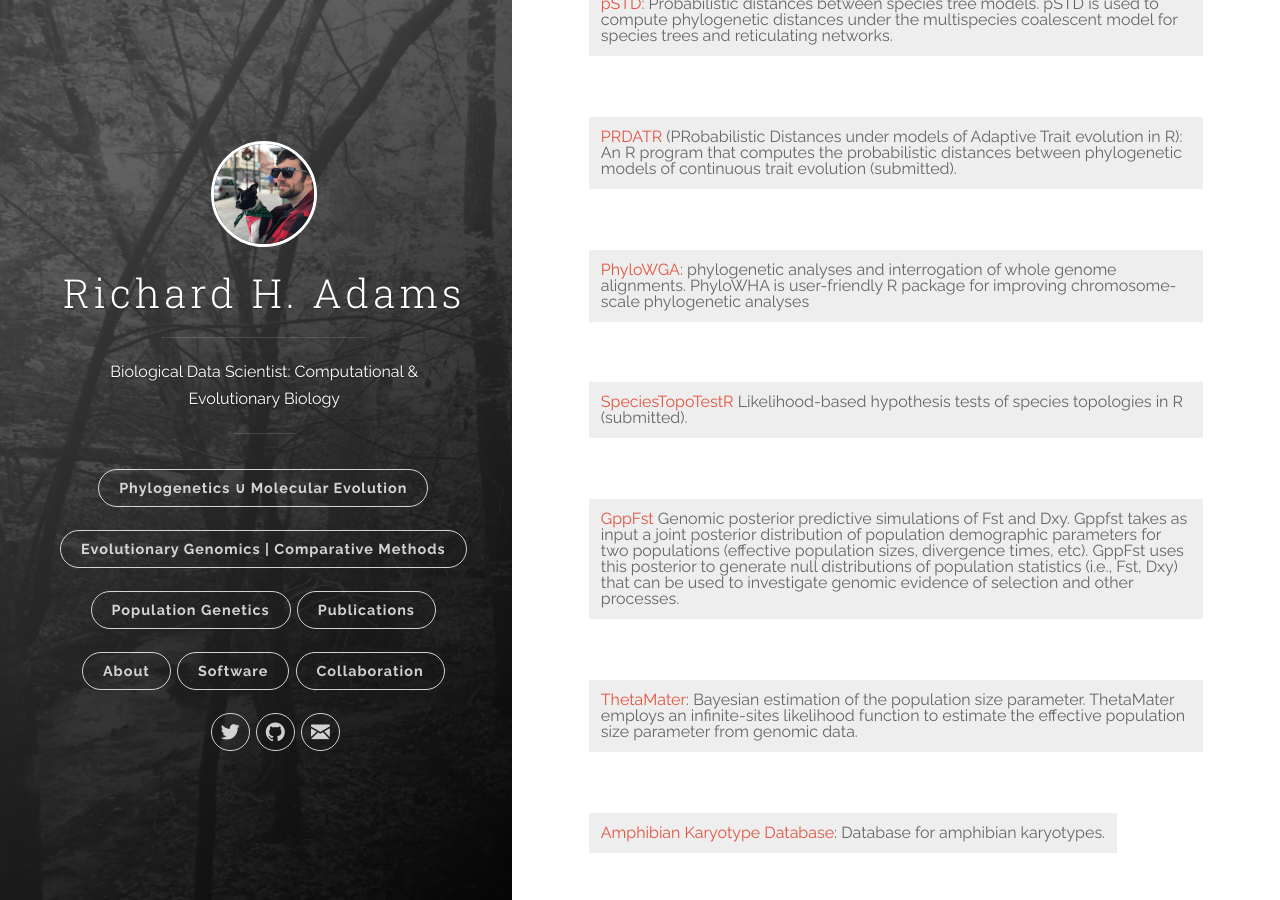
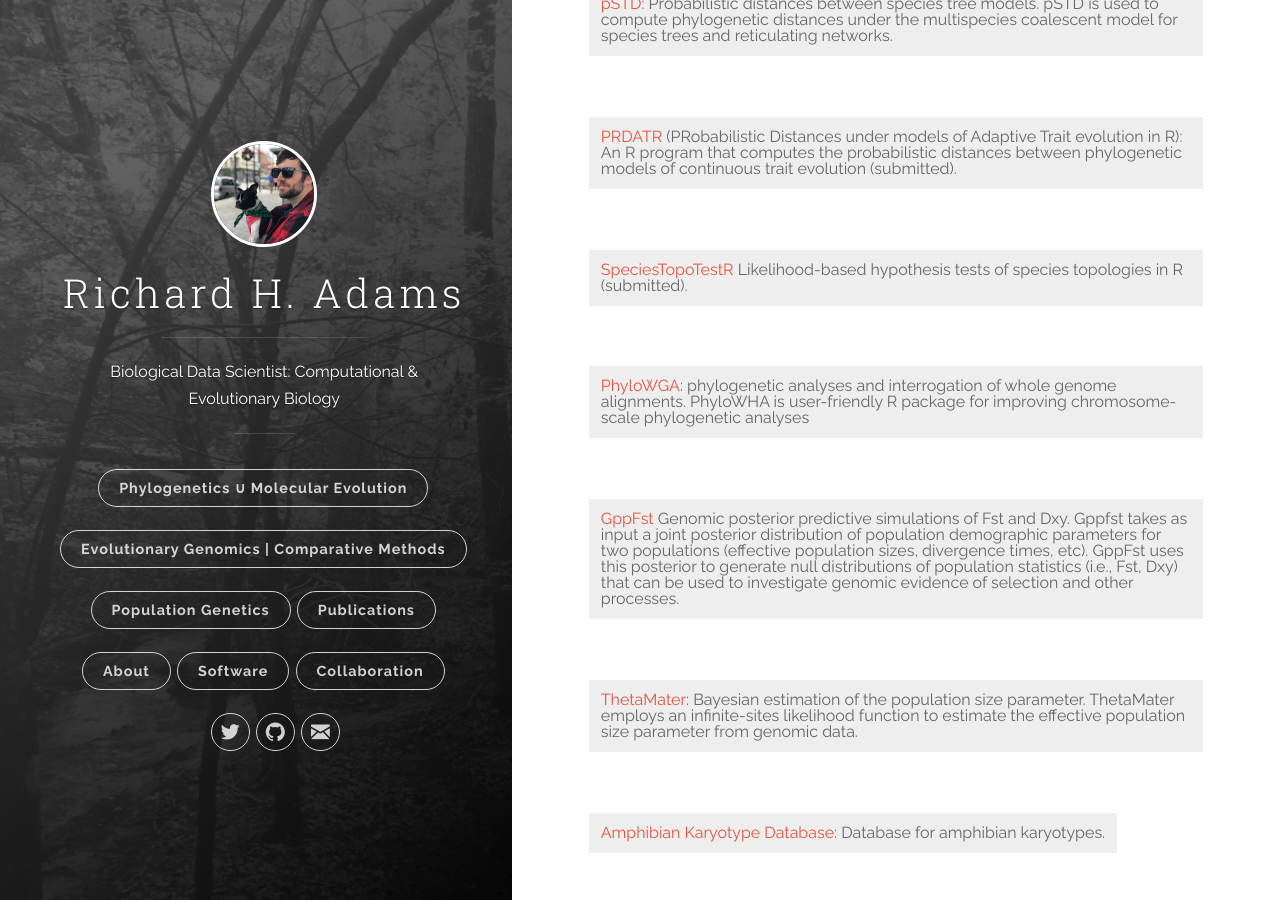
Before and after one commit to rhaTESTrha/Research, a Jekyll site: the page built from _posts/2019-11-08-links.markdown, in a window 1280 px wide and 900 px high, scrolled down 734 px. Built offline with Jekyll 4.4.1, drawn with Linux system fonts in a browser that asks for light colours.

```diff
--- a/_posts/2019-11-08-links.markdown
+++ b/_posts/2019-11-08-links.markdown
@@ -22,11 +22,11 @@ __Software & Databases__
  |
  [PRDATR](https://github.com/radamsRHA/PRDATR) (PRobabilistic Distances under models of Adaptive Trait evolution in R): An R program that computes the probabilistic distances between phylogenetic models of continuous trait evolution (submitted). |
 
+|
+ [SpeciesTopoTestR](https://github.com/radamsRHA/SpeciesTopoTestR) Likelihood-based hypothesis tests of species topologies in R (submitted). |
+
  |
  [PhyloWGA](https://github.com/radamsRHA/PhyloWGA): phylogenetic analyses and interrogation of whole genome alignments. PhyloWHA is user-friendly R package for improving chromosome-scale phylogenetic analyses |
-
- |
- [SpeciesTopoTestR](https://github.com/radamsRHA/SpeciesTopoTestR) Likelihood-based hypothesis tests of species topologies in R (submitted). |
 
 
  |
```
